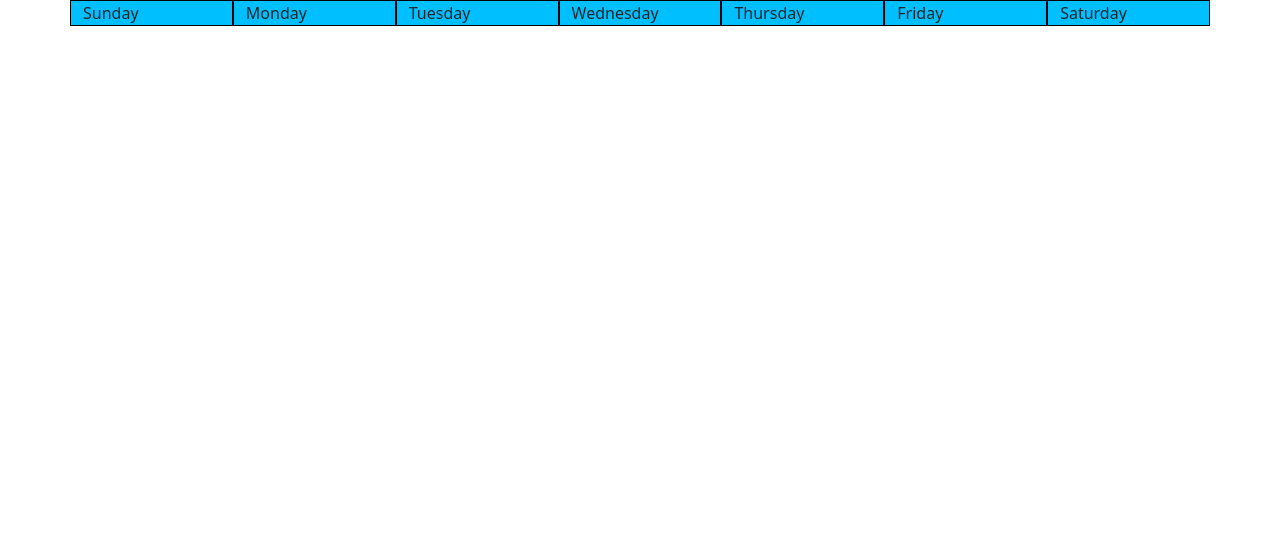
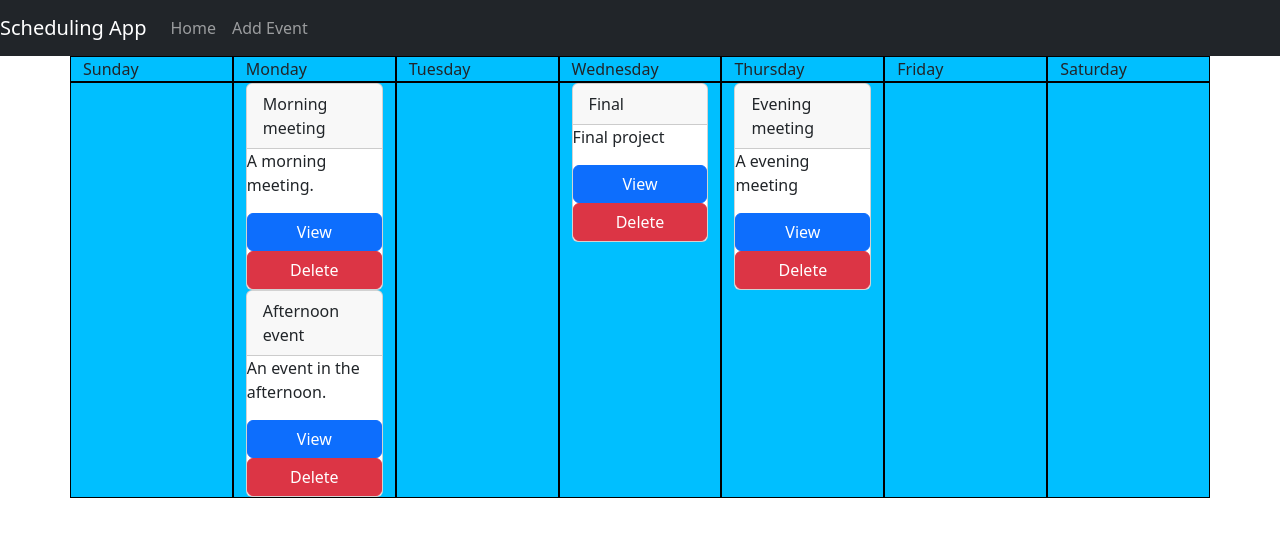
Before and after one commit to FredHigh/scheduleproject, a Django app: page / in a window 1280 px wide. Shown: the top 537 px of the page. Run offline with Django 4.2, Linux system fonts and the light colour scheme; data comes from the database, SQL or seed files in the repository; both versions use the stored data as it was after the commit.

Commit message:
Finished htmls, urls, and views

```diff
--- a/event/urls.py
+++ b/event/urls.py
@@ -2,5 +2,5 @@ from django.urls import path
 from event import views
 
 urlpatterns = [
-    path('', views.event_view, name='event')
+    path('<int:pk>/', views.event_view, name='event')
 ]
--- a/templates/weekday/index.html
+++ b/templates/weekday/index.html
@@ -10,6 +10,13 @@
     <title>Scheduling App</title>
 </head>
 <body>
+    <div class="navbar navbar-dark navbar-expand-sm bg-dark">
+        <div class="navbar-nav ml-auto">
+            <a class="navbar-brand">Scheduling App</a>
+            <a class="nav-item nav-link" href="{% url 'week_view' %}">Home</a>
+            <a class="nav-item nav-link" href="{% url 'event_view' %}">Add Event</a>
+        </div>
+    </div>
     <div class="container">
         <div class="row">
             <div class="col">Sunday</div>
@@ -20,6 +27,106 @@
             <div class="col">Friday</div>
             <div class="col">Saturday</div>
         </div>
+        <div class="row">
+            <div class="col">
+                <ul>
+                    {% for event in eventsun %}
+                        <li>
+                        <div class="card">
+                            <div class="card-header">{{event.title}}</div>
+                            <p class="card-text">{{event.description}}</p>
+                            <a class="btn btn-primary" href="{% url 'event' event.pk %}">View</a>
+                            <a class="btn btn-danger" href="{% url 'delete' event.pk %}">Delete</a>
+                        </div>
+                        </li>
+                    {% endfor %}
+                </ul>
+            </div>
+            <div class="col">
+                <ul>
+                    {% for event in eventmon %}
+                        <li>
+                        <div class="card">
+                            <div class="card-header">{{event.title}}</div>
+                            <p class="card-text">{{event.description}}</p>
+                            <a class="btn btn-primary" href="{% url 'event' event.pk %}">View</a>
+                            <a class="btn btn-danger" href="{% url 'delete' event.pk %}">Delete</a>
+                        </div>
+                        </li>
+                    {% endfor %}
+                </ul>
+            </div>
+            <div class="col">
+                <ul>
+                    {% for event in eventtues %}
+                        <li>
+                        <div class="card">
+                            <div class="card-header">{{event.title}}</div>
+                            <p class="card-text">{{event.description}}</p>
+                            <a class="btn btn-primary" href="{% url 'event' event.pk %}">View</a>
+                            <a class="btn btn-danger" href="{% url 'delete' event.pk %}">Delete</a>
+                        </div>
+                        </li>
+                    {% endfor %}
+                </ul>
+            </div>
+            <div class="col">
+                <ul>
+                    {% for event in eventwed %}
+                        <li>
+                        <div class="card">
+                            <div class="card-header">{{event.title}}</div>
+                            <p class="card-text">{{event.description}}</p>
+                            <a class="btn btn-primary" href="{% url 'event' event.pk %}">View</a>
+                            <a class="btn btn-danger" href="{% url 'delete' event.pk %}">Delete</a>
+                        </div>
+                        </li>
+                    {% endfor %}
+                </ul>
+            </div>
+            <div class="col">
+                <ul>
+                    {% for event in eventthurs %}
+                        <li>
+                        <div class="card">
+                            <div class="card-header">{{event.title}}</div>
+                            <p class="card-text">{{event.description}}</p>
+                            <a class="btn btn-primary" href="{% url 'event' event.pk %}">View</a>
+                            <a class="btn btn-danger" href="{% url 'delete' event.pk %}">Delete</a>
+                        </div>
+                        </li>
+                    {% endfor %}
+                </ul>
+            </div>
+            <div class="col">
+                <ul>
+                    {% for event in eventfri %}
+                        <li>
+                        <div class="card">
+                            <div class="card-header">{{event.title}}</div>
+                            <p class="card-text">{{event.description}}</p>
+                            <a class="btn btn-primary" href="{% url 'event' event.pk %}">View</a>
+                            <a class="btn btn-danger" href="{% url 'delete' event.pk %}">Delete</a>
+                        </div>
+                        </li>
+                    {% endfor %}
+                </ul>
+            </div>
+            <div class="col">
+                <ul>
+                    {% for event in eventsat %}
+                        <li>
+                        <div class="card">
+                            <div class="card-header">{{event.title}}</div>
+                            <p class="card-text">{{event.description}}</p>
+                            <a class="btn btn-primary" href="{% url 'event' event.pk %}">View</a>
+                            <a class="btn btn-danger" href="{% url 'delete' event.pk %}">Delete</a>
+                        </div>
+                        </li>
+                    {% endfor %}
+                </ul>
+            </div>
+        </div>
     </div>
 </body>
 </html>
--- a/weekday/static/weekday/css/style.css
+++ b/weekday/static/weekday/css/style.css
@@ -2,3 +2,9 @@
     background-color: deepskyblue;
     border: 1px solid black;
 }
+
+ul {
+    list-style-type: none;
+    padding: 0;
+    margin: 0;
+}
--- a/weekday/urls.py
+++ b/weekday/urls.py
@@ -4,6 +4,7 @@ from django.conf.urls import include
 
 urlpatterns = [
     path('', views.week_view, name='week_view'),
-    path('/add', views.add_eventview, name='event_view'),
-    path('<int:pk>/', include('event.urls'))
+    path('add/', views.add_eventview, name='event_view'),
+    path('', include('event.urls')),
+    path('delete/<int:pk>', views.delete, name='delete')
 ]
--- a/weekday/views.py
+++ b/weekday/views.py
@@ -1,13 +1,20 @@
 from django.shortcuts import render
+from django.urls import reverse
 from django.http import HttpResponseRedirect
 from weekday.models import Week
 from event.models import Event
 
 def week_view(request):
-    week_list = Week.objects.order_by('week_id')
-    event_list = Event.objects.order_by('event_id')
-    list_dicts = {'week': week_list, 'event': event_list}
-    return render(request, 'weekday/index.html', context = list_dicts)
+    eventSun = Event.objects.filter(day=1)
+    eventMon = Event.objects.filter(day=2)
+    eventTues = Event.objects.filter(day=3)
+    eventWed = Event.objects.filter(day=4)
+    eventThurs = Event.objects.filter(day=5)
+    eventFri = Event.objects.filter(day=6)
+    eventSat = Event.objects.filter(day=7)
+    event_dict = {'eventsun': eventSun, 'eventmon': eventMon,'eventtues': eventTues,
+                  'eventwed': eventWed,'eventthurs': eventThurs,'eventfri': eventFri,'eventsat': eventSat}
+    return render(request, 'weekday/index.html', context = event_dict)
 
 def add_eventview(request):
     return(request, 'weekday/add_event.html')
@@ -16,3 +23,8 @@ def add_weekday(request, day, start, end, title, description):
     Week.objects.create(day, start, end, title, description)
     Week.save()
     return HttpResponseRedirect('weekday/index.html', args=(day, start, end, title, description))
+
+def delete(request, pk):
+    event = Event.objects.get(pk=pk)
+    event.delete()
+    return HttpResponseRedirect('')
```
Also changed, not shown: templates/event/event_detail.html (+9 -0 lines), templates/weekday/add_event.html (+10 -1 lines), db.sqlite3.
